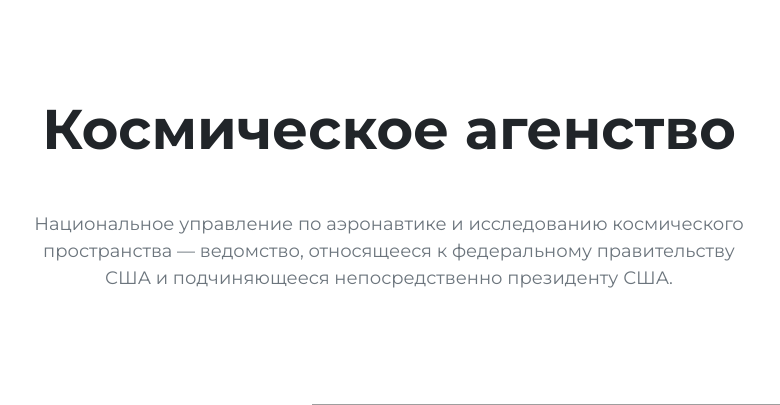
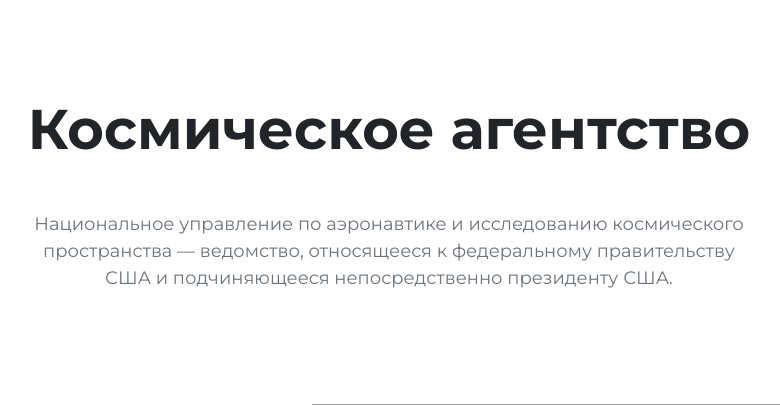
Before and after one commit to alerono02/space_agency, a Django app: page / in a window 1280 px wide. Shown: the part 76-481 px from the top of the page, without its empty margins (251-1031 px from the left). Run offline with Django 4.2, Linux system fonts and the light colour scheme; data that the repository does not hold is empty; some libraries are stand-ins or nearby versions; grey boxes are pictures that could not be loaded.

Commit message:
correct text marks

```diff
--- a/src/templates/src/slider.html
+++ b/src/templates/src/slider.html
@@ -42,7 +42,7 @@
 <section class="py-5 text-center container">
     <div class="row py-lg-5">
         <div class="col-lg-8 col-md-8 mx-auto">
-            <h1 class="fw-bold mb-5" style="font-size: 56px">Космическое агенство</h1>
+            <h1 class="fw-bold mb-5" style="font-size: 56px">Космическое агентство</h1>
             <p class="lead text-muted" style="font-size: 18px; font-weight: 400">Национальное управление по
                 аэронавтике
                 и исследованию космического пространства —
```
